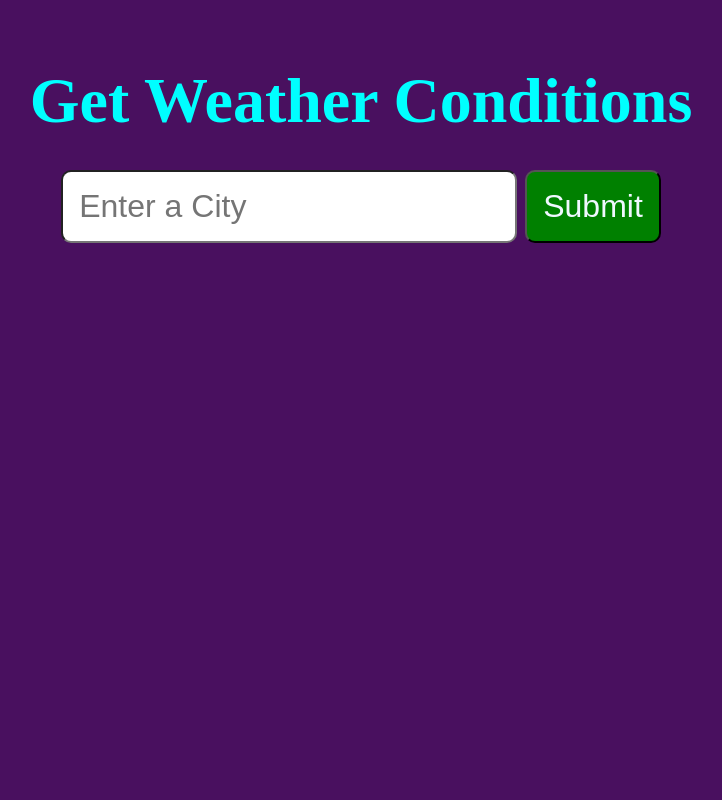
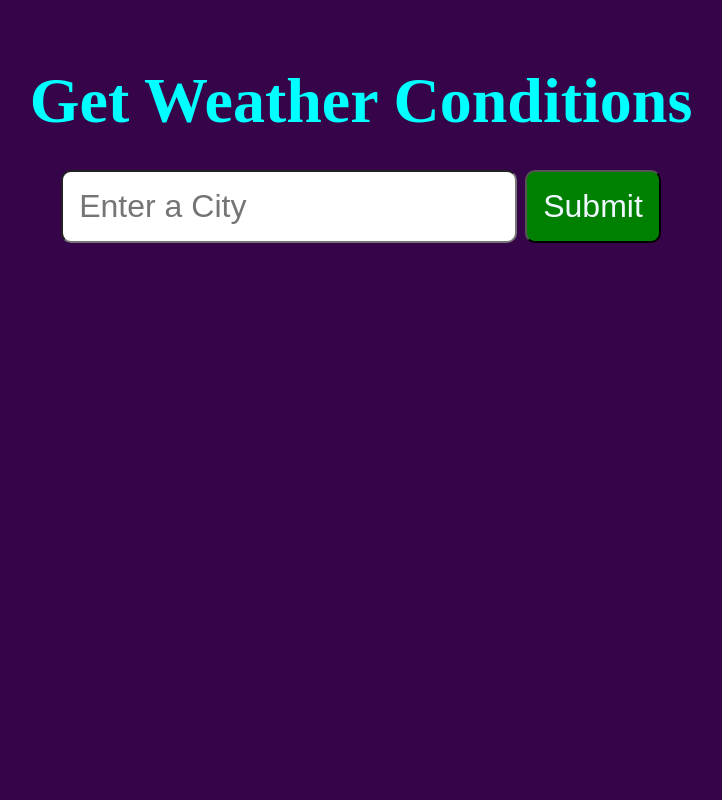
Before and after one commit to mrantonp1977/python-weather, a Flask app: page / in a window 1280 px wide. Shown: the whole page, without its empty margins (279-1001 px from the left). Run offline with Flask 3, Linux system fonts and the light colour scheme.

```diff
--- a/static/styles/style.css
+++ b/static/styles/style.css
@@ -10,7 +10,7 @@ h1 {
 
 body {
   padding: 4rem;
-  background-color: #49105f;
+  background-color: #350449;
   color: aqua;
   min-height: 100vh;
   display: flex;
```
